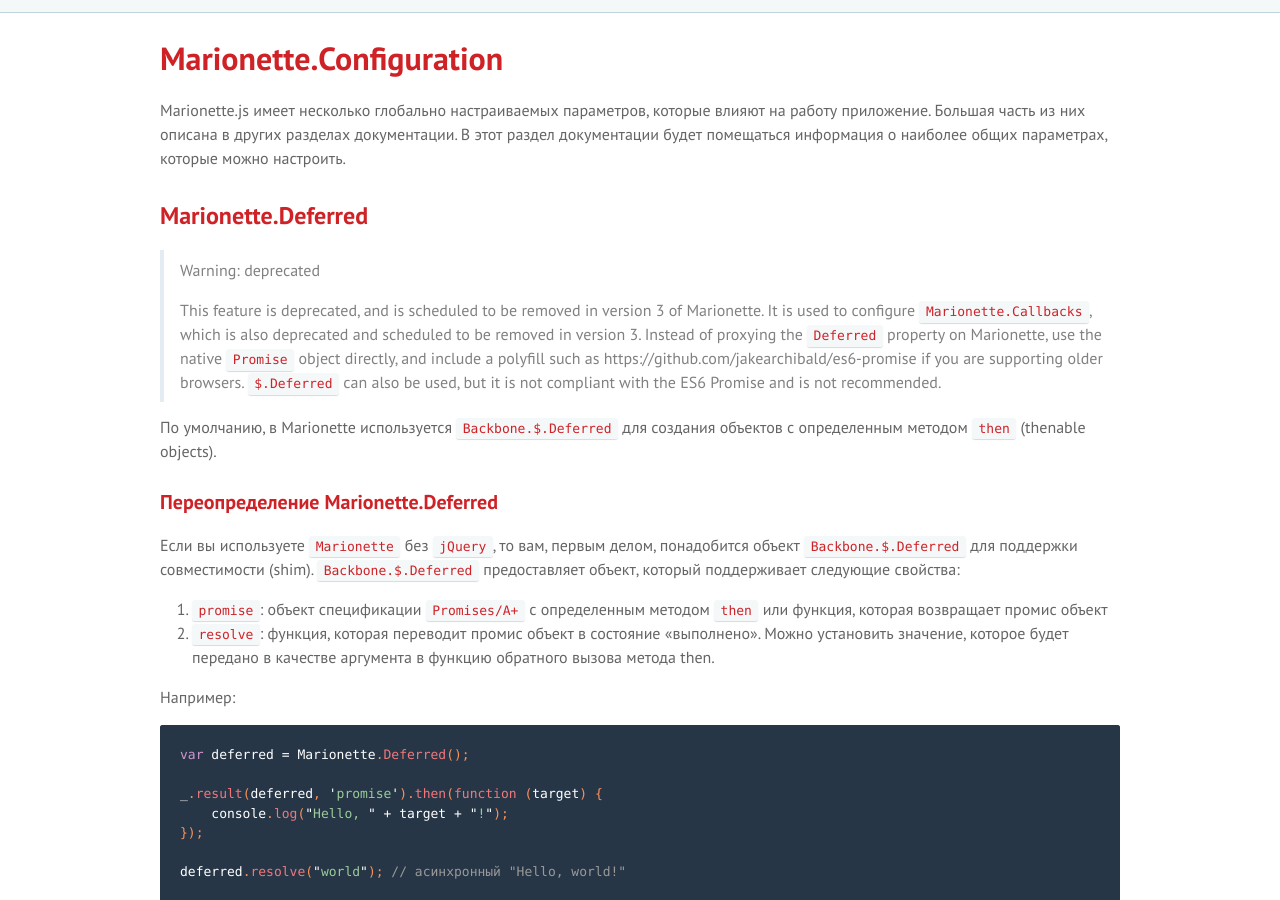
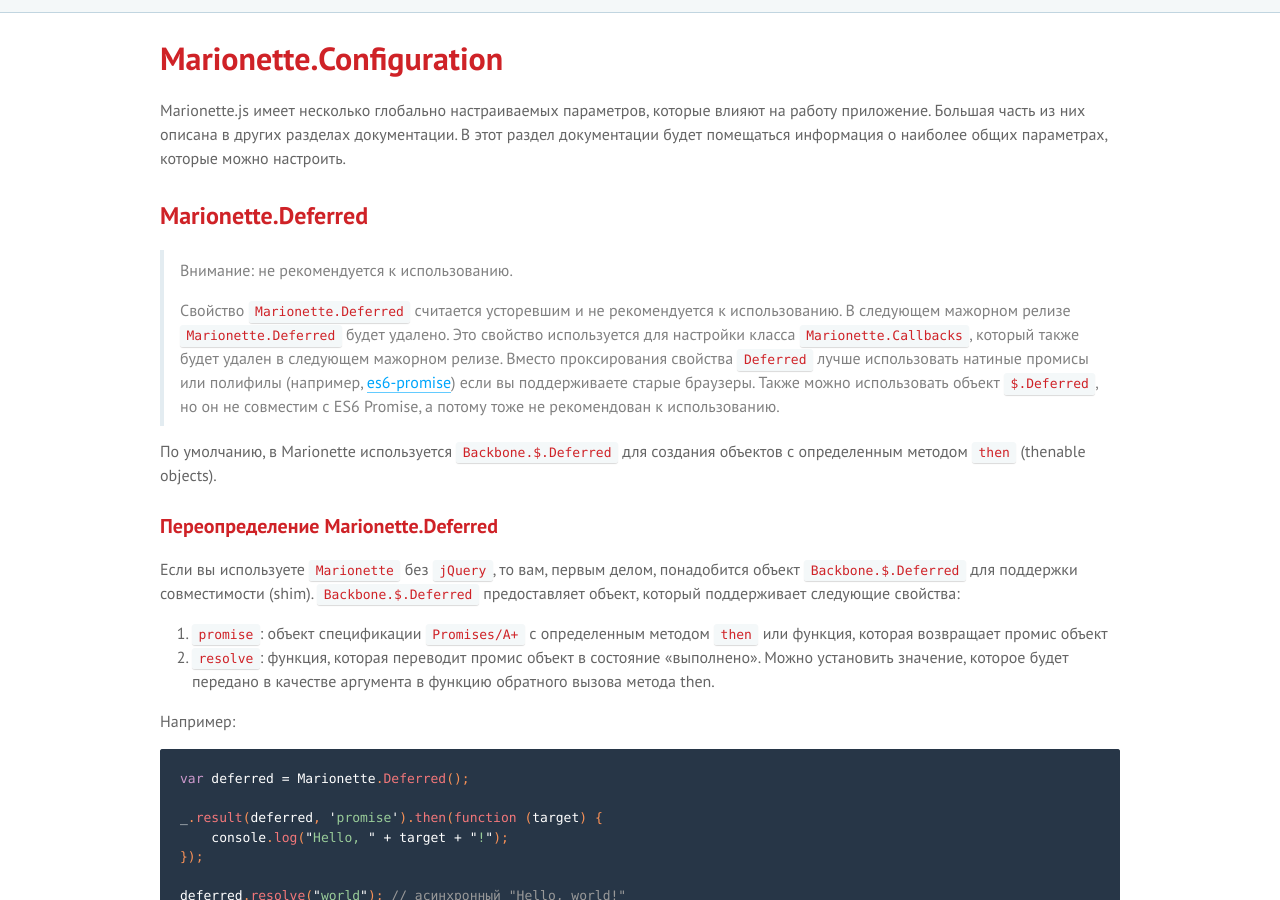
Before and after one commit to sadcitizen/marionettejs.ru, a Jekyll site: the page built from _posts/2014-03-20-configuration.md, in a window 1280 px wide and 900 px high, scrolled down 363 px. Built offline with Jekyll 4.4.1, drawn with Linux system fonts in a browser that asks for light colours; some web fonts are replaced; Markdown is read by kramdown in place of the engine named in the settings.

Commit message:
update ru/Configuration

```diff
--- a/_includes/translation/ru/marionette.configuration.md
+++ b/_includes/translation/ru/marionette.configuration.md
@@ -5,13 +5,12 @@
 
 ## <a name="deferred"></a> Marionette.Deferred
 
-> Warning: deprecated
+> Внимание: не рекомендуется к использованию.
 >
-> This feature is deprecated, and is scheduled to be removed in version 3 of Marionette. It is used to configure
-> `Marionette.Callbacks`, which is also deprecated and scheduled to be removed in version 3. Instead of proxying
-> the `Deferred` property on Marionette, use the native `Promise` object directly, and include a polyfill such as
-> https://github.com/jakearchibald/es6-promise if you are supporting older browsers. `$.Deferred` can also be used, but
-> it is not compliant with the ES6 Promise and is not recommended.
+> Свойство `Marionette.Deferred` считается усторевшим и не рекомендуется к использованию. В следующем мажорном релизе `Marionette.Deferred` будет удалено.
+> Это свойство используется для настройки класса `Marionette.Callbacks`, который также будет удален в следующем мажорном релизе.
+> Вместо проксирования свойства `Deferred` лучше использовать натиные промисы или полифилы (например, [es6-promise](https://github.com/jakearchibald/es6-promise))
+> если вы поддерживаете старые браузеры. Также можно использовать объект `$.Deferred`, но он не совместим с ES6 Promise, а потому тоже не рекомендован к использованию.
 
 По умолчанию, в Marionette используется `Backbone.$.Deferred` для создания объектов
 с определенным методом `then` (thenable objects).
```
Also changed, not shown: _posts/2014-02-20-callbacks.md (+1 -1 lines), _posts/2014-03-20-configuration.md (+1 -1 lines).
